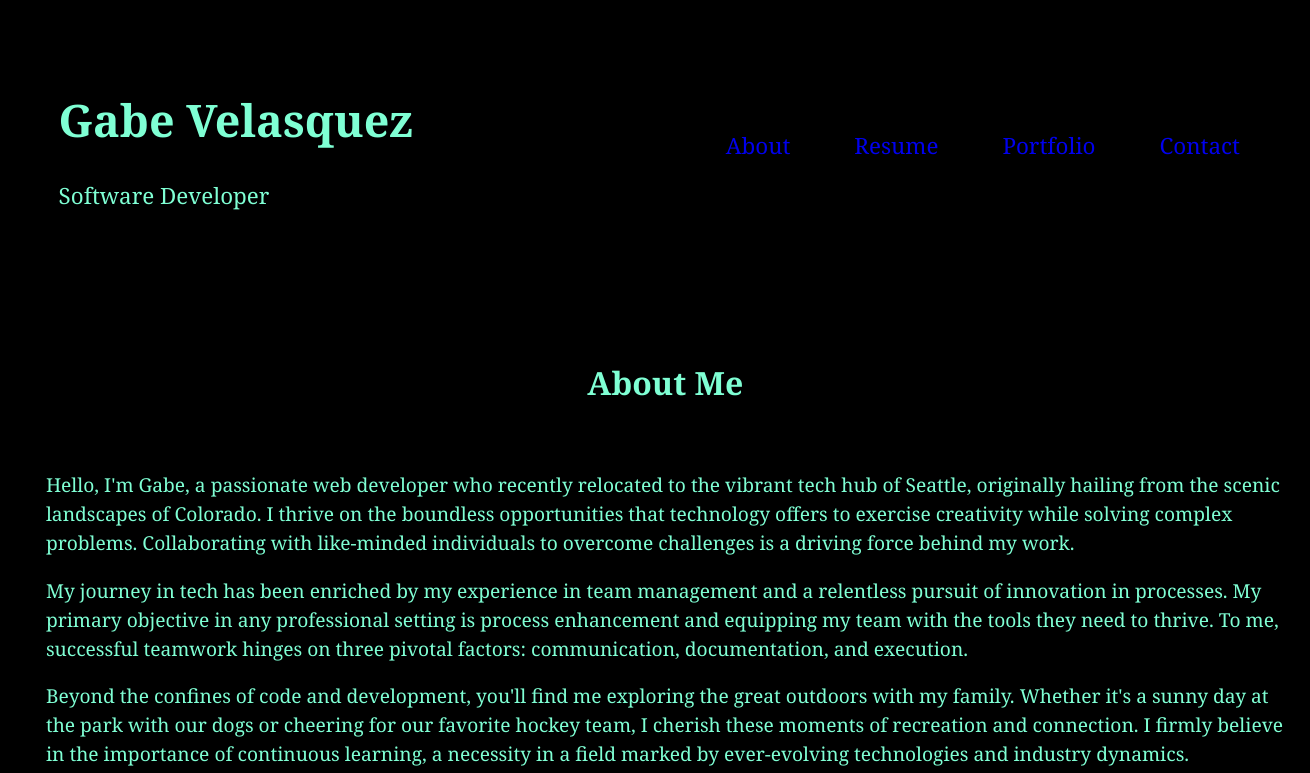
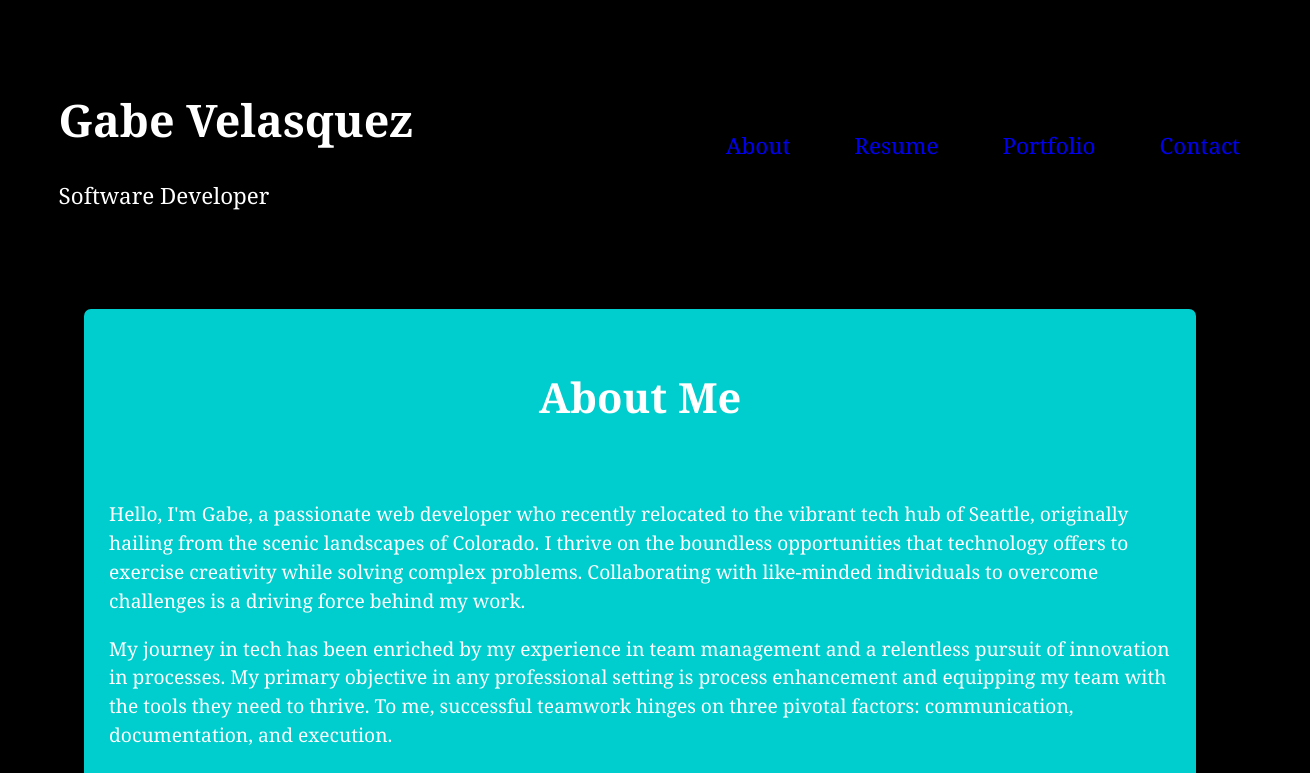
Before and after one commit to Gabe-Velasquez/Module2-Portfolio, a React (Vite) app: page / in a window 1280 px wide. Shown: the top 773 px of the page, 1310 px wide, since content can reach past the window. Built offline with nearby package versions, Linux system fonts and the light colour scheme.

Commit message:
more styling changes and tested contact form. It works!

```diff
--- a/src/Components/contactForm.jsx
+++ b/src/Components/contactForm.jsx
@@ -3,7 +3,7 @@ import { useForm, ValidationError } from '@formspree/react'
 function ContactForm() {
     const [state, handleSubmit] = useForm('xnqkrlge')
     if (state.succeeded) {
-        return <p>Thanks for your submission!</p>;
+        return <p>Thanks for reaching out! I'll reply to your email as soon as possible</p>;
     }
     return (
         <form className='form-card' onSubmit={handleSubmit}>
--- a/src/styles/globals.css
+++ b/src/styles/globals.css
@@ -1,8 +1,15 @@
+:root{
+    --cardbg: #00cdcd;
+    --black: #000000;
+    --green: #00cd00;
+    --font: #fff;
+}
+
 html, body{
     scroll-behavior: smooth;
     font-family: Georgia, 'Times New Roman', Times, serif;
-    background-color: #000;
-    color:aquamarine
+    background-color: var(--black);
+    color: var(--font);
 }
 
 .header-info{
@@ -24,8 +31,14 @@ li a{
     transition: all .3s ease-in-out;
 }
 li a:hover {
-    background-color:#f2f2f2;
+    background-color: var(--green);
     border-radius:5px;
+    box-shadow: 0px 6px 10px rgba(0, 205, 0, 0.7);
+    transform: translateY(-7px);
+}
+
+#logo img{
+    width: 90%;
 }
 
 .header-wrapper{
@@ -37,16 +50,17 @@ ul{
 }
 
 .About-Card{
-    width: 98%;
+
     height: auto;
     box-shadow: rgba(0, 0, 0, 0.1) 0px 6px 20px;
-    margin: 2% 1%;
+    margin: 2% 6%;
     padding: 2%;
     border-radius: 7px;
+    background-color: var(--cardbg);
     }
 
 .About-Card h2{
-    font-size: 2rem;
+    font-size: 2.6rem;
     text-align: center;
 }
 .About-Card p{
@@ -60,14 +74,21 @@ ul{
     justify-content: center;
     flex-direction: column;
     align-items: center;
-    padding: 20px;
-
-    background-color: #f7f9fa;
+    background-color: var(--cardbg);
+    border-radius: 10px;
+    padding-top: 3%;
+    padding-bottom: 3%;
+    margin-left: 3%;
+    margin-right: 3%;
 }
 
 .contact-main{
     text-align: center;
     margin-bottom: 35px;
+    font-size: 1.4rem;
+    box-shadow: rgba(0, 0, 0, 0.1) 0px 6px 20px;
+    margin: 2% 1%;
+    padding: 2%;
 }
 
 .form-email{
@@ -81,15 +102,21 @@ ul{
     margin-bottom: 4%;
 }
 
+.portfolio-main{
+    text-align: center;
+    margin-bottom: 35px;
+    font-size: 1.4rem;
+}
 .portfolio-main h2{
     text-align: center;
 }
 .portfolio-card{
     position: relative;
     overflow: hidden;
-    cursor: pointer;
     padding: 20px;
+    transition: all .3s ease-in-out;
 }
+
 
 .project{
     box-shadow: 0 6px 12px rgba(0,0,0,.175);
@@ -99,6 +126,7 @@ ul{
     padding: 20px;
     display:block;
     text-align: center;
+    background-color: var(--cardbg);
 }
 
 .portfolio-card img{
@@ -112,11 +140,13 @@ ul{
     line-height: 1.5;
     letter-spacing: -.003em;
     font-weight: bold;
-    color: #fff;
-    background-color:darkcyan;
+    color: var(--white);
+    background-color: var(--cardbg);
     padding: 1.5rem;
     margin: 5%;
+    border-radius: 10px;
 }
+
 .res-top{
     display: flex;
     justify-content: space-around;
```
